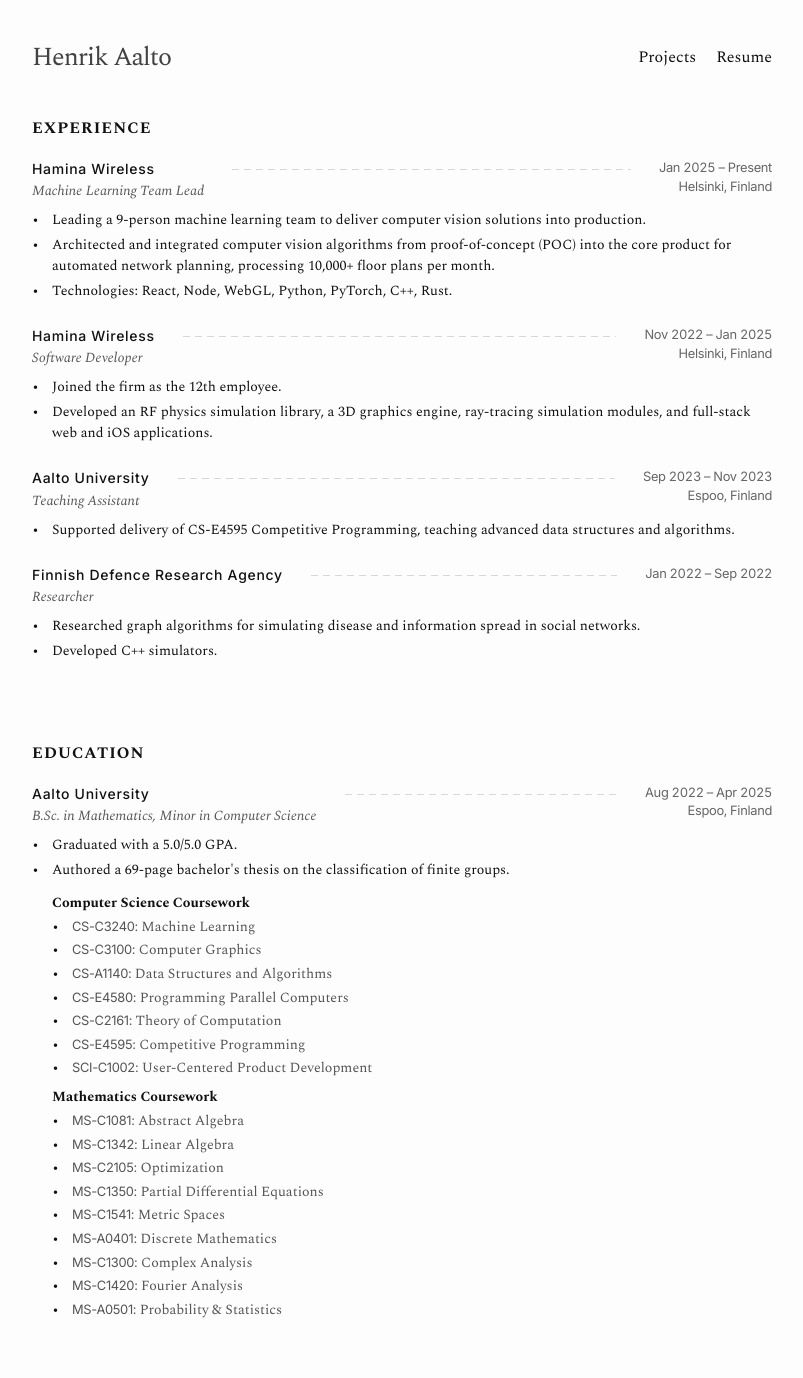
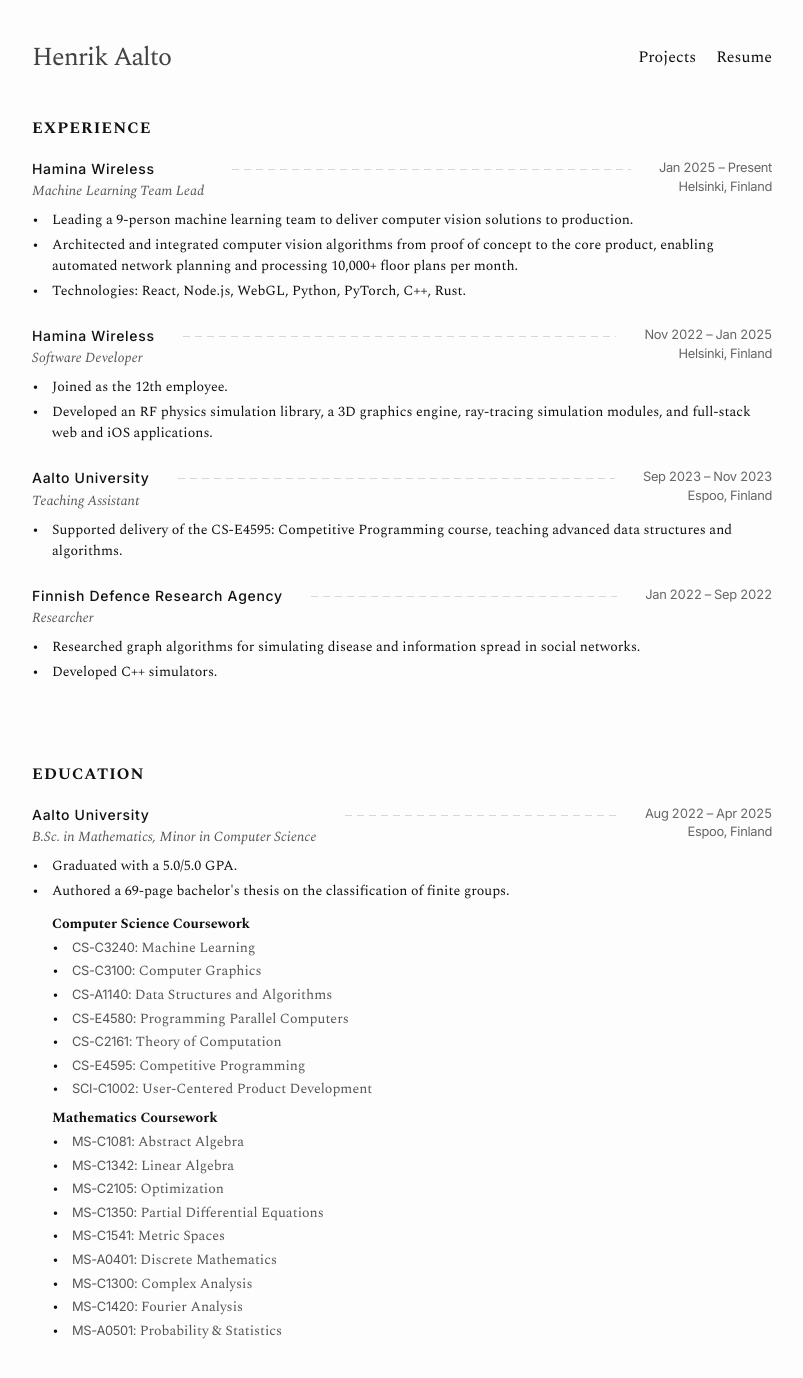
Before and after one commit to hltk/hltk.github.io, a Jekyll site: the page built from resume.md, in a window 1280 px wide and 1400 px high. Shown: the top 1378 px of the window, without its empty margins (238-1041 px from the left). Built offline with Jekyll 4.4.1, drawn with Linux system fonts in a browser that asks for light colours; some of the changed text lies outside the part shown.

Commit message:
style: refine resume content for clarity and consistency
- Update phrasing for clarity in job responsibilities and achievements
- Standardize terminology and formatting for technologies and awards
- Correct minor grammatical issues and improve overall readability

```diff
--- a/resume.md
+++ b/resume.md
@@ -21,9 +21,9 @@ hide_title: true
         </div>
       </div>
       <ul class="resume-details">
-        <li>Leading a 9-person machine learning team to deliver computer vision solutions into production.</li>
-        <li>Architected and integrated computer vision algorithms from proof-of-concept (POC) into the core product for automated network planning, processing 10,000+ floor plans per month.</li>
-        <li>Technologies: React, Node, WebGL, Python, PyTorch, C++, Rust.</li>
+        <li>Leading a 9-person machine learning team to deliver computer vision solutions to production.</li>
+        <li>Architected and integrated computer vision algorithms from proof of concept to the core product, enabling automated network planning and processing 10,000+ floor plans per month.</li>
+        <li>Technologies: React, Node.js, WebGL, Python, PyTorch, C++, Rust.</li>
       </ul>
     </div>
 
@@ -39,7 +39,7 @@ hide_title: true
         </div>
       </div>
       <ul class="resume-details">
-        <li>Joined the firm as the 12th employee.</li>
+        <li>Joined as the 12th employee.</li>
         <li>Developed an RF physics simulation library, a 3D graphics engine, ray-tracing simulation modules, and full-stack web and iOS applications.</li>
       </ul>
     </div>
@@ -56,7 +56,7 @@ hide_title: true
         </div>
       </div>
       <ul class="resume-details">
-        <li>Supported delivery of CS-E4595 Competitive Programming, teaching advanced data structures and algorithms.</li>
+        <li>Supported delivery of the CS-E4595: Competitive Programming course, teaching advanced data structures and algorithms.</li>
       </ul>
     </div>
 
@@ -130,7 +130,7 @@ hide_title: true
         <a href="https://doi.org/10.3390/a15080262" target="_blank">https://doi.org/10.3390/a15080262</a>
       </li>
       <li>
-        Almiala I, Aalto H, Kuikka V. <strong>Influence spreading model for partial breakthrough effects on complex networks.</strong> Physica A: Statistical Mechanics and its Applications. 2023; 630:1-26. Article 129244.
+        Almiala I, Aalto H, Kuikka V. <strong>Influence spreading model for partial breakthrough effects on complex networks.</strong> Physica A: Statistical Mechanics and its Applications. 2023; 630: 1–26. Article 129244.
         <a href="https://doi.org/10.1016/j.physa.2023.129244" target="_blank">https://doi.org/10.1016/j.physa.2023.129244</a>
       </li>
       <li>
@@ -164,7 +164,7 @@ hide_title: true
     <h2>Competitions</h2>
     <ul class="resume-awards">
       <li><strong>International Olympiad in Informatics (IOI)</strong> — Silver Medal, June 2021</li>
-      <li><strong>Nordic Collegiate Programming Contest 2024 (NCPC, ICPC regional)</strong> — 1st Place, October 2024</li>
+      <li><strong>Nordic Collegiate Programming Contest 2024 (NCPC, ICPC Regional)</strong> — 1st Place, October 2024</li>
       <li><strong>Junction 2023 Hackathon</strong> — "Energy Revolution, now" Challenge Winner, November 2023</li>
       <li><strong>Baltic Olympiad in Informatics (BOI)</strong> — Gold Medal, Overall 5th Place, May 2022</li>
       <li><strong>Finnish National Olympiad in Informatics (MAOL)</strong> — 1st Place, March 2021</li>
```
Also changed, not shown: other parts of resume.md (+1 -1 lines).
